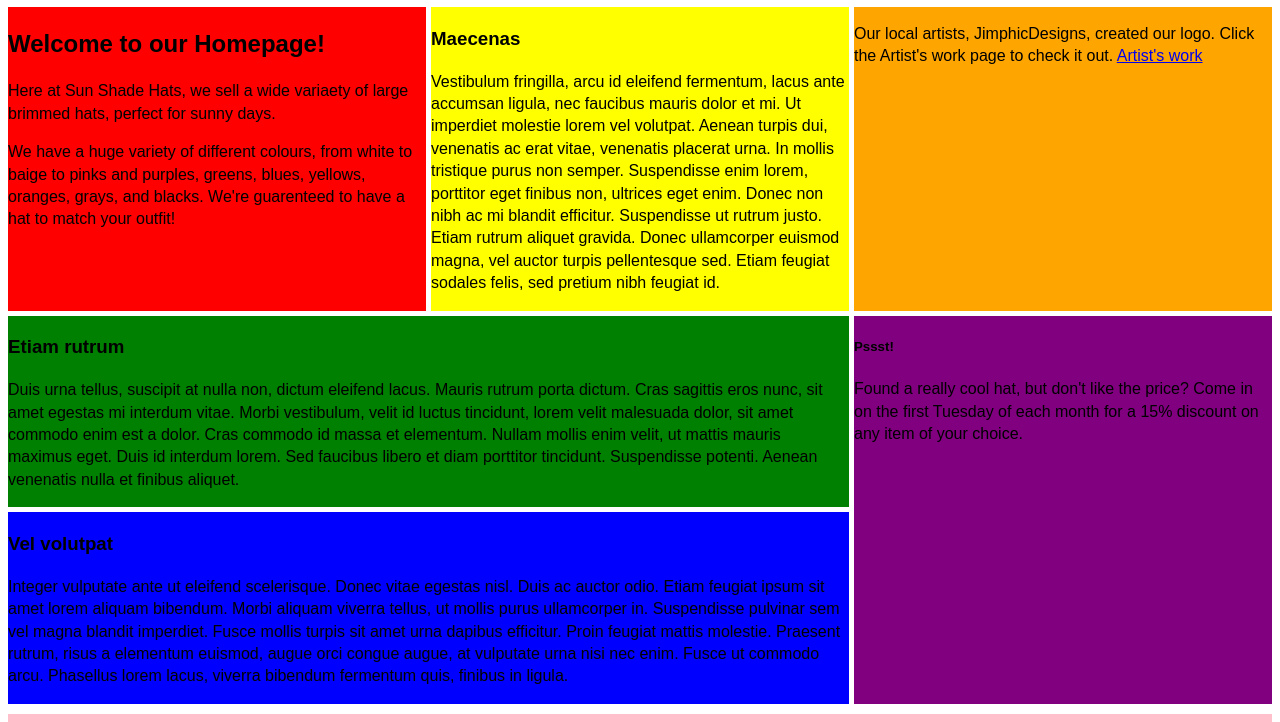
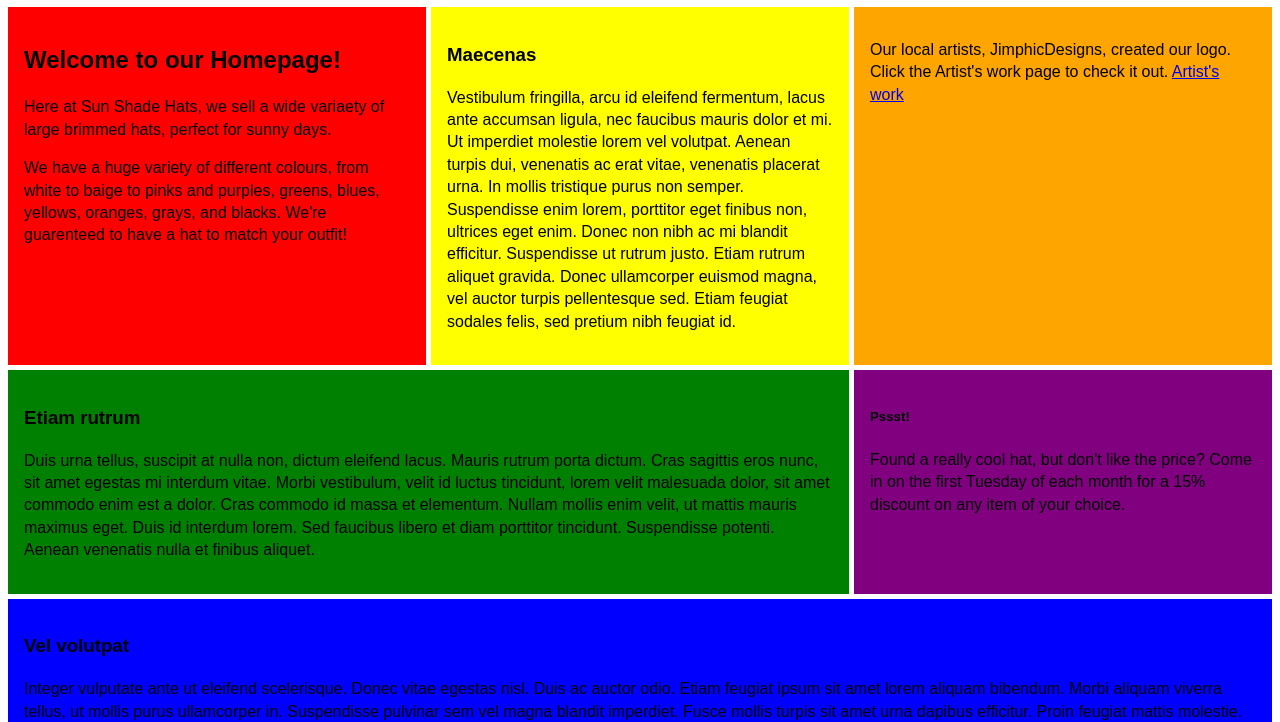
Before and after one commit to KSilver7/comp2081, a plain HTML site: page assignment-1/index.html in a window 1280 px wide. Shown: the part 251-973 px from the top of the page. Drawn offline with Linux system fonts and the light colour scheme.

Commit message:
adjusted grid placement

```diff
--- a/assignment-1/css/style.css
+++ b/assignment-1/css/style.css
@@ -27,7 +27,7 @@ html {
         "head head head"
         "s1 s3 s2"
         "s4 s4 as"
-        "s5 s5 as"
+        "s5 s5 s5"
         "foot foot foot";
     gap: 5px;
 }
@@ -36,32 +36,39 @@ html {
 #s1 {
     grid-area: s1;
     background-color: red;
+    padding: 1rem;
 
 }
 #s2 {
     grid-area: s2;
     background-color: orange;
+    padding: 1rem;
 }
 #s3 {
     grid-area: s3;
     background-color: yellow;
+    padding: 1rem;
 }
 #s4 {
     grid-area: s4;
     background-color: green;
+    padding: 1rem;
 }
 #s5 {
     grid-area: s5;
     background-color: blue;
+    padding: 1rem;
 }
 #as {
     grid-area: as;
     background-color: purple;
+    padding: 1rem;
 }
 
 footer {
     grid-area: foot;
     background-color: pink;
+    padding: 1rem;
 }
 
 
@@ -69,7 +76,6 @@ header {
     grid-area: head;
     background-color: bisque;
     width: 100%;
-
 }
 
 /* This is the nav bar it takes up the top "row" of the outer Grid.*/
```
